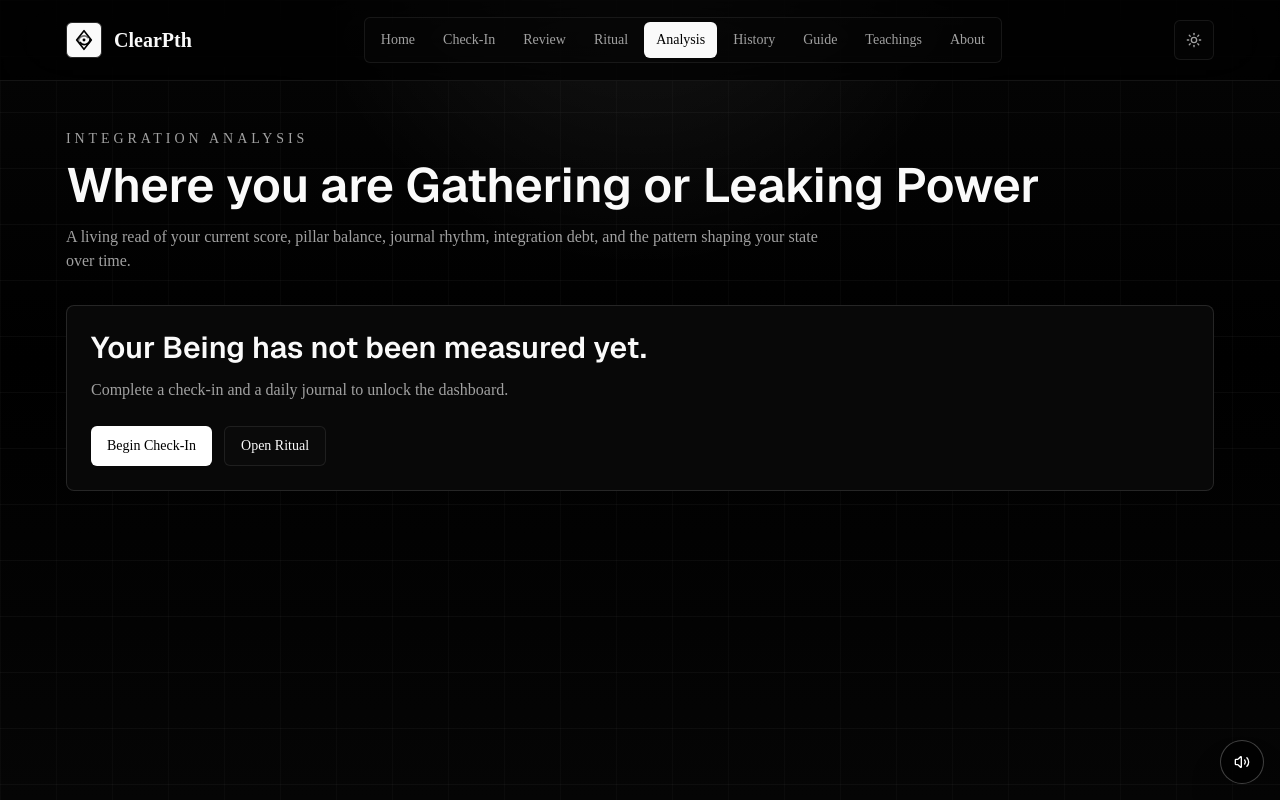
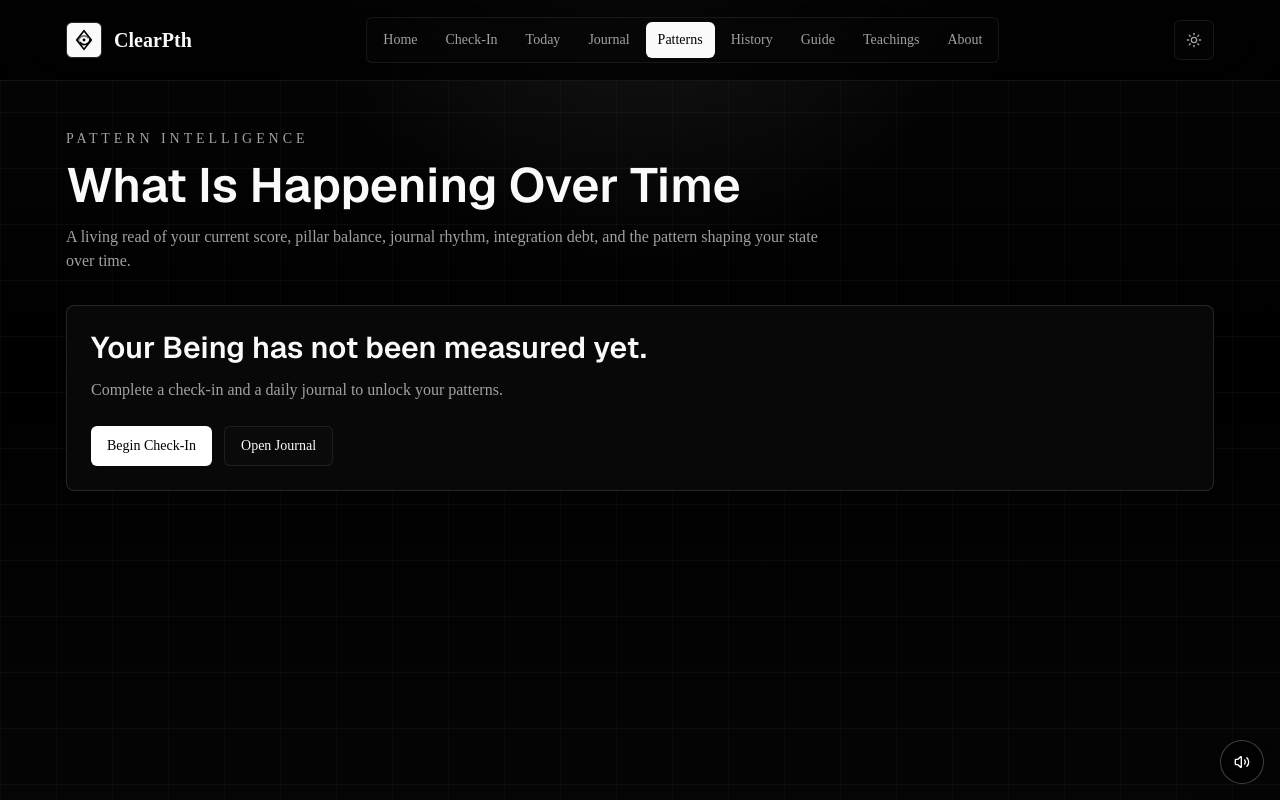
Before and after one commit to ewaters239811/awre, a Next.js app: page /dashboard in a window 1280 px wide. Built offline with nearby package versions, Linux system fonts and the light colour scheme.

Commit message:
Clarify Today Journal and Patterns tabs

```diff
--- a/app/check-in/page.tsx
+++ b/app/check-in/page.tsx
@@ -131,7 +131,7 @@ export default function CheckInPage() {
                 </Link>
               </Button>
               <Button asChild variant="secondary">
-                <Link href="/review">Today&apos;s Review</Link>
+                <Link href="/review">Open Today</Link>
               </Button>
               <Button asChild variant="secondary">
                 <Link href="/ritual">Add Journal</Link>
--- a/app/page.tsx
+++ b/app/page.tsx
@@ -41,7 +41,7 @@ export default function HomePage() {
             A daily mirror for inner order, clear action, and embodied presence.
           </p>
           <p className="mt-6 max-w-2xl text-base leading-7 text-muted-foreground">
-            A free self-reflection ritual for noticing the inner pattern behind
+            A free self-reflection practice for noticing the inner pattern behind
             your outer presence, then choosing one clear correction for today.
           </p>
           <Button asChild size="lg" className="mt-8">
--- a/app/review/page.tsx
+++ b/app/review/page.tsx
@@ -32,7 +32,7 @@ export default function ReviewPage() {
       <section className="mx-auto max-w-6xl">
         <div className="flex flex-col gap-5 border-b border-border/60 pb-7 md:flex-row md:items-end md:justify-between">
           <div>
-            <p className="clearpth-page-kicker">Today&apos;s Review</p>
+            <p className="clearpth-page-kicker">Today</p>
             <h1 className="clearpth-page-title">What Today Is Showing You</h1>
           </div>
           <div className="flex items-center gap-3 rounded-md border border-border/60 bg-card/35 px-4 py-3 text-sm text-muted-foreground">
--- a/components/being-dashboard.tsx
+++ b/components/being-dashboard.tsx
@@ -110,8 +110,8 @@ export function BeingDashboard() {
   return (
     <main className="container py-8 md:py-12">
       <section className="mx-auto max-w-6xl">
-        <p className="clearpth-page-kicker">Integration Analysis</p>
-        <h1 className="clearpth-page-title">Where you are Gathering or Leaking Power</h1>
+        <p className="clearpth-page-kicker">Pattern Intelligence</p>
+        <h1 className="clearpth-page-title">What Is Happening Over Time</h1>
         <p className="mt-4 max-w-3xl text-muted-foreground">
           A living read of your current score, pillar balance, journal rhythm,
           integration debt, and the pattern shaping your state over time.
@@ -124,14 +124,14 @@ export function BeingDashboard() {
             Your Being has not been measured yet.
           </h2>
           <p className="mt-3 max-w-2xl text-muted-foreground">
-            Complete a check-in and a daily journal to unlock the dashboard.
+            Complete a check-in and a daily journal to unlock your patterns.
           </p>
           <div className="mt-6 flex flex-col gap-3 sm:flex-row">
             <Button asChild>
               <Link href="/check-in">Begin Check-In</Link>
             </Button>
             <Button asChild variant="secondary">
-              <Link href="/ritual">Open Ritual</Link>
+              <Link href="/ritual">Open Journal</Link>
             </Button>
           </div>
         </section>
@@ -181,7 +181,7 @@ export function BeingDashboard() {
               <div className="flex items-start justify-between gap-4">
                 <div>
                   <p className="text-xs uppercase tracking-[0.24em] text-primary">
-                    Pattern Reading
+                  Pattern Reading
                   </p>
                   <h2 className="mt-2 font-serif text-3xl font-semibold">
                     {analysis?.archetype ?? "Reading your pattern"}
--- a/components/navigation.tsx
+++ b/components/navigation.tsx
@@ -11,9 +11,9 @@ import { cn } from "@/lib/utils";
 const links = [
   { href: "/", label: "Home" },
   { href: "/check-in", label: "Check-In" },
-  { href: "/review", label: "Review" },
-  { href: "/ritual", label: "Ritual" },
-  { href: "/dashboard", label: "Analysis" },
+  { href: "/review", label: "Today" },
+  { href: "/ritual", label: "Journal" },
+  { href: "/dashboard", label: "Patterns" },
   { href: "/history", label: "History" },
   { href: "/guide", label: "Guide" },
   { href: "/teachings", label: "Teachings" },
```
Also changed, not shown: 1 other file (tests, documents, lock files or other folders).
